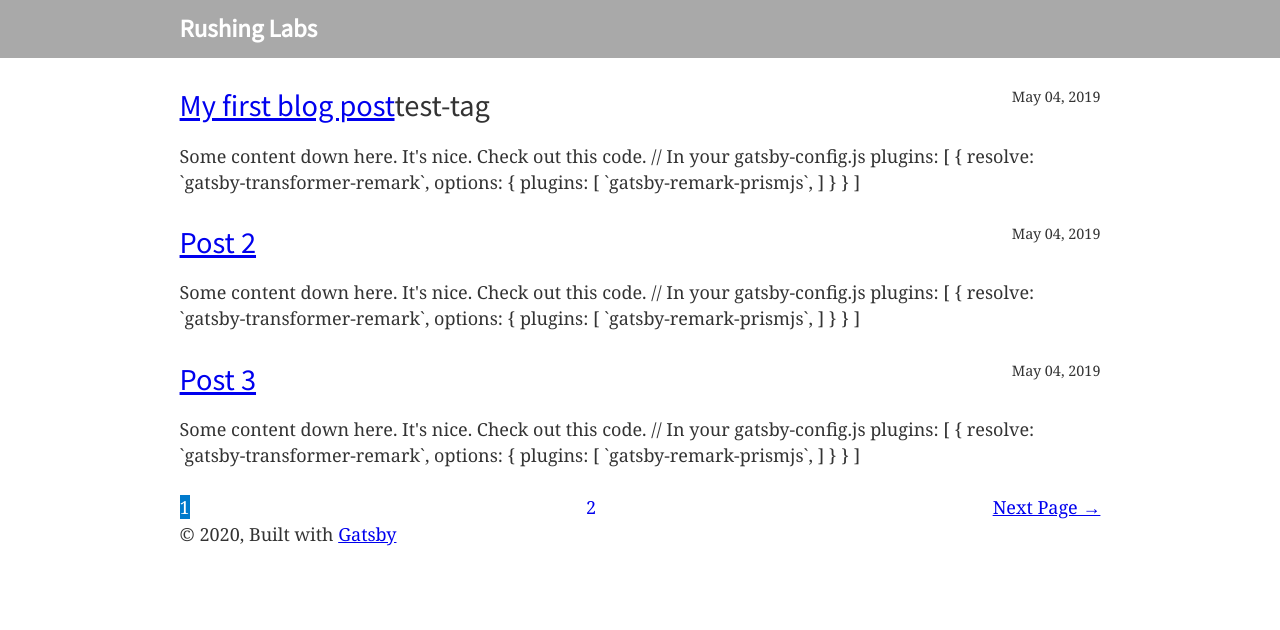
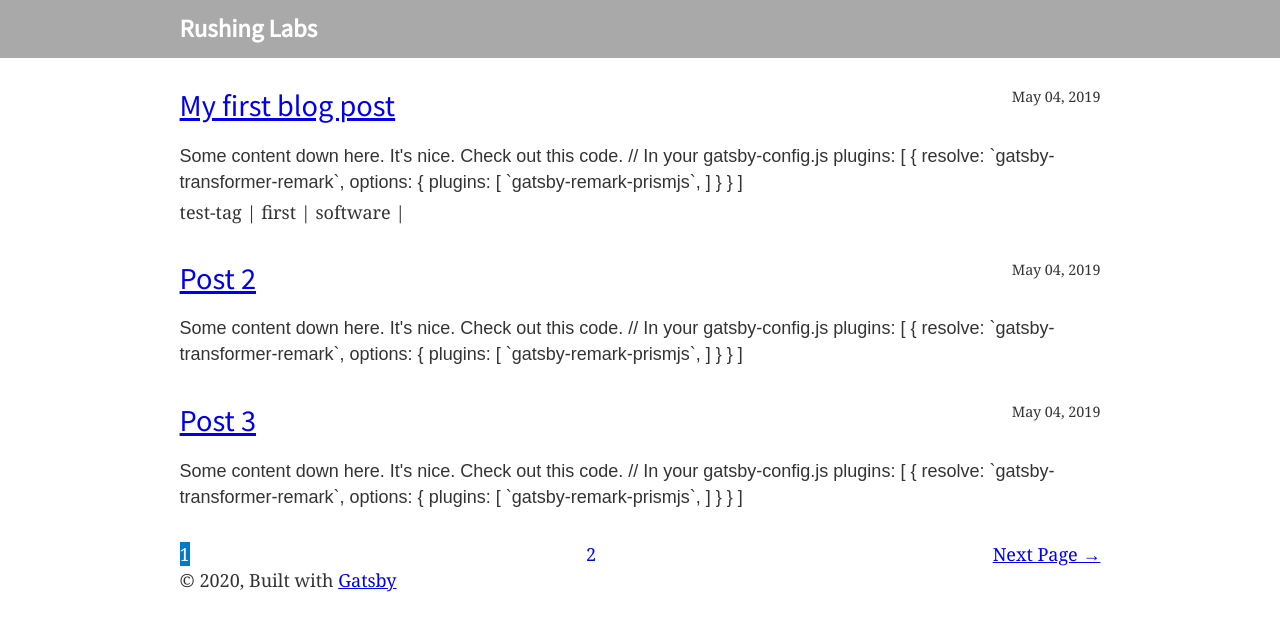
Before and after one commit to meddlin/rushinglabs-site, a Gatsby site: page /blog in a window 1280 px wide. Built offline with nearby package versions, Linux system fonts and the light colour scheme; Gatsby itself is replaced by a stand-in of ours; a web font is replaced by a local one.

Commit message:
Rest of the styling for first version of PostLink to be done.

```diff
--- a/src/components/header.js
+++ b/src/components/header.js
@@ -29,14 +29,14 @@ const Header = ({ siteTitle }) => (
 			</HeaderText>
 		</div>
 	</HeaderContainer>
-)
+);
 
 Header.propTypes = {
 	siteTitle: PropTypes.string,
-}
+};
 
 Header.defaultProps = {
 	siteTitle: ``,
-}
+};
 
 export default Header;
--- a/src/components/post-link.js
+++ b/src/components/post-link.js
@@ -1,6 +1,10 @@
 import React from "react";
 import { Link } from "gatsby";
 import styled from "styled-components";
+
+const Article = styled.div`
+    margin-bottom: 1.75rem;
+`;
 
 const ArticleHeading = styled.div`
     font-family: 'Source Sans Pro', sans-serif;
@@ -10,19 +14,30 @@ const ArticleHeading = styled.div`
     margin-bottom: .8125rem;
 `;
 
+const ArticlePreview = styled.p`
+    font-family: 'Muli', sans-serif;
+
+    margin-bottom: 0.25em;
+`;
+
 const PostLink = ({ post }) => (
-    <div>
+    <Article>
         <div style={{ display: 'flex', flexDirection: 'row', justifyContent: 'space-between' }}>
             <ArticleHeading>
                 <Link style={{ boxShadow: 'none' }} to={post.frontmatter.path}>
                     {post.frontmatter.title}
                 </Link>
-                {post.frontmatter.tags && post.frontmatter.tags.length > 0 ? post.frontmatter.tags[0] : ''}
             </ArticleHeading>
             <small>{post.frontmatter.date}</small>
         </div>
-        <p>{post.excerpt}</p>
-    </div>
+
+        <ArticlePreview dangerouslySetInnerHTML={{ __html: post.excerpt }} />
+        {post.frontmatter.tags && post.frontmatter.tags.length > 1 ? <span>
+            {post.frontmatter.tags.map(t => {
+                return (<span>{`${t} | `}</span>);
+            })}
+        </span> : <span>{post.frontmatter.tags}</span> }
+    </Article>
 );
 
 export default PostLink;
--- a/src/templates/blog-list-template.js
+++ b/src/templates/blog-list-template.js
@@ -12,7 +12,6 @@ export default class BlogList extends React.Component {
 		return (
 			<Layout>
 				{posts.map( ({ node }) => {
-					// const title = node.frontmatter.title || node.fields.slug;
 					return (
 						<PostLink key={node.fields.slug} post={node} />
 					);
```
